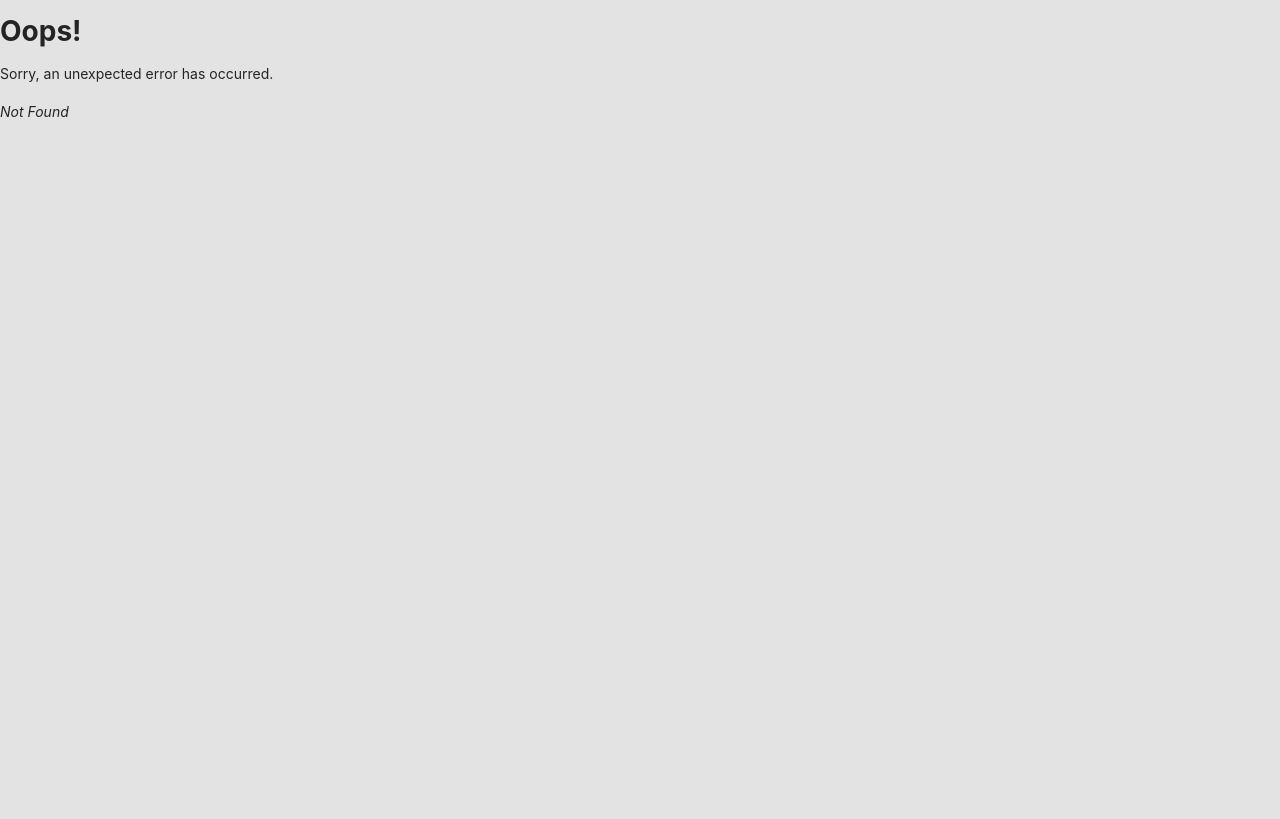
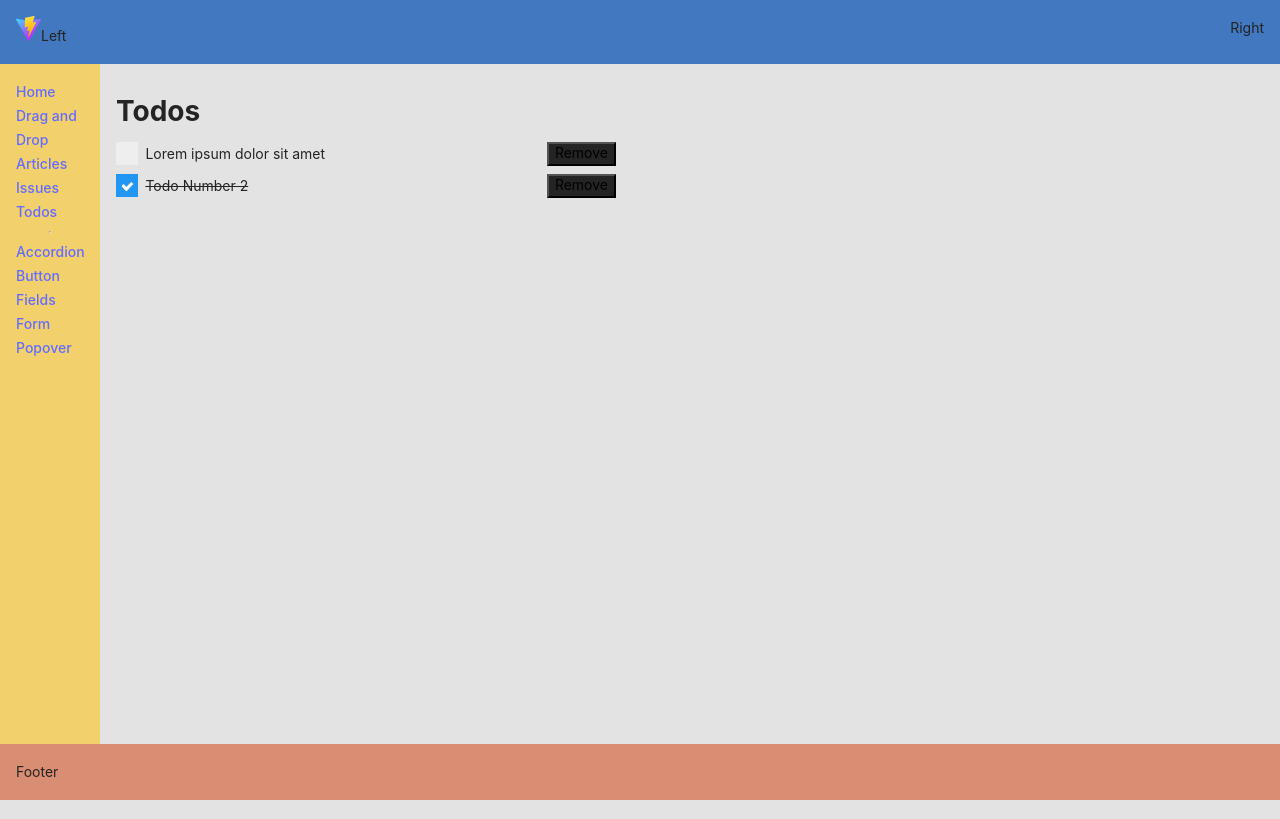
Before and after one commit to atwright147/react-playground, a React (Vite) app: page /todos in a window 1280 px wide. Before the commit this address had no page. Built offline with nearby package versions, Linux system fonts and the light colour scheme; what react-dnd-multi-backend would draw is missing.

Commit message:
add todo list using Zustand

```diff
--- a/package.json
+++ b/package.json
@@ -26,11 +26,14 @@
     "react-use": "^17.4.0",
     "react-use-click-away": "^1.0.10",
     "sass": "^1.58.3",
-    "zod": "^3.20.6"
+    "uuid": "^9.0.0",
+    "zod": "^3.20.6",
+    "zustand": "^4.3.3"
   },
   "devDependencies": {
     "@types/react": "^18.0.28",
     "@types/react-dom": "^18.0.11",
+    "@types/uuid": "^9.0.1",
     "@vitejs/plugin-react": "^3.1.0",
     "typescript": "^4.9.5",
     "vite": "^4.1.4"
--- a/src/components/Nav/Nav.tsx
+++ b/src/components/Nav/Nav.tsx
@@ -8,6 +8,7 @@ export const Nav = (): JSX.Element => (
     <NavLink className={styles.link} to="/drag-and-drop">Drag and Drop</NavLink>
     <NavLink className={styles.link} to="/articles">Articles</NavLink>
     <NavLink className={styles.link} to="/issues">Issues</NavLink>
+    <NavLink className={styles.link} to="/todos">Todos</NavLink>
     <hr />
     <NavLink className={styles.link} to="/components/accordion">Accordion</NavLink>
     <NavLink className={styles.link} to="/components/button">Button</NavLink>
--- /dev/null
+++ b/src/hooks/title.ts
@@ -0,0 +1,13 @@
+import { useEffect } from 'react';
+
+// https://stackoverflow.com/a/64049023/633056
+export const useTitle = (title: string): void => {
+  useEffect(() => {
+    const prevTitle = document.title;
+    document.title = title;
+
+    return () => {
+      document.title = prevTitle;
+    };
+  }, [title]);
+}
--- a/src/main.tsx
+++ b/src/main.tsx
@@ -12,6 +12,7 @@ import { ButtonsRoute } from './routes/ButtonsRoute/ButtonsRoute';
 import { FieldsRoute } from './routes/FieldsRoute/FieldsRoute';
 import { PopoverRoute } from './routes/PopoverRoute/PopoverRoute';
 import { FormRoute } from './routes/FormRoute/FormRoute';
+import { TodosRoute } from './routes/Todos/TotosRoute';
 
 import 'normalize.css';
 import './index.scss';
@@ -33,6 +34,10 @@ const router = createBrowserRouter([
       {
         path: 'products',
         element: <Products />,
+      },
+      {
+        path: 'todos',
+        element: <TodosRoute />,
       },
       {
         path: 'components/accordion',
--- /dev/null
+++ b/src/routes/Todos/TodosRoute.module.scss
@@ -0,0 +1,23 @@
+.container {
+  max-width: 500px;
+}
+
+.todos {
+  list-style: none;
+  margin: 0;
+  padding: 0;
+}
+
+.todo {
+  display: grid;
+  grid-template-columns: 1fr max-content;
+
+
+  & + & {
+    margin-top: .5rem;
+  }
+
+  :global(.done) {
+    text-decoration: line-through;
+  }
+}
--- /dev/null
+++ b/src/routes/Todos/TotosRoute.tsx
@@ -0,0 +1,50 @@
+import classNames from 'classnames';
+import { Button } from '../../components/Button/Button';
+import { Checkbox } from '../../components/fields/Checkbox/Checkbox';
+import { useTitle } from '../../hooks/title';
+import { useTodoStore } from '../../stores/todos.store';
+import { Uuid } from '../../types/uuid.type';
+
+import styles from './TodosRoute.module.scss';
+
+export const TodosRoute = (): JSX.Element => {
+  const { add, todos, toggleDone, remove } = useTodoStore();
+  useTitle('Todos');
+
+  const handleChange = (id: Uuid): void => {
+    toggleDone(id);
+  }
+
+  const handleRemove = (id: Uuid): void => {
+    remove(id);
+  }
+
+  const handleSubmit = (values: any): void => {
+    add(values.description);
+  }
+
+  return (
+    <>
+      <h1>Todos</h1>
+
+      <div className={styles.container}>
+        <ul className={styles.todos}>
+          {todos.map((todo) => (
+            <li className={styles.todo} key={todo.id}>
+              <Checkbox
+                label={todo.description}
+                id={todo.id}
+                name={todo.id}
+                className={classNames({ done: todo.done })}
+                onChange={() => handleChange(todo.id)}
+                checked={todo.done}
+              />
+
+              <Button onClick={() => handleRemove(todo.id)}>Remove</Button>
+            </li>
+          ))}
+        </ul>
+      </div>
+    </>
+  );
+};
--- /dev/null
+++ b/src/stores/todos.store.ts
@@ -0,0 +1,64 @@
+import { create } from 'zustand';
+import { devtools } from 'zustand/middleware';
+import { v4 as uuidv4 } from 'uuid';
+
+import { Todo } from '../types/todo.type';
+import { Uuid } from '../types/uuid.type';
+
+export interface State {
+  todos: Todo[],
+  toggleDone: (id: Uuid) => void,
+  add: (description: Todo['description']) => void,
+  remove: (id: Uuid) => void,
+  empty: () => void,
+}
+
+const initialTodos: Todo[] = [
+  {
+    id: uuidv4(),
+    description: 'Lorem ipsum dolor sit amet',
+    done: false,
+  },
+  {
+    id: uuidv4(),
+    description: 'Todo Number 2',
+    done: true,
+  },
+];
+
+export const useTodoStore = create<State>((set, get) => ({
+  todos: initialTodos,
+  toggleDone: (id) => {
+    set((state) => ({
+      todos: state.todos.map((todo) => (
+        todo.id === id
+          ? ({ ...todo, done: !todo.done } as Todo)
+          : todo
+      )),
+    }));
+  },
+  add: (description) => {
+    set((state) => ({
+      todos: [
+        ...state.todos,
+        {
+          id: uuidv4(),
+          description,
+          done: false,
+        },
+      ]
+    }));
+  },
+  remove: (id) => {
+    set((state) => {
+      const todos = state.todos.filter((todo) => todo.id !== id);
+      return { todos };
+    });
+  },
+  empty: () => {
+    // set((state: State) => {
+    //   const todos = [];
+    //   return { todos };
+    // });
+  },
+}));
--- /dev/null
+++ b/src/types/uuid.type.ts
@@ -0,0 +1 @@
+export type Uuid = string;
```
Also changed, not shown: src/types/todo.type.ts (added, +13 -0 lines), tsconfig.json (+10 -1 lines), 1 other file (tests, documents, lock files or other folders).
